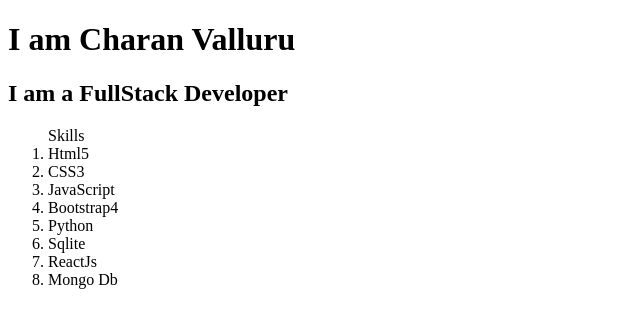
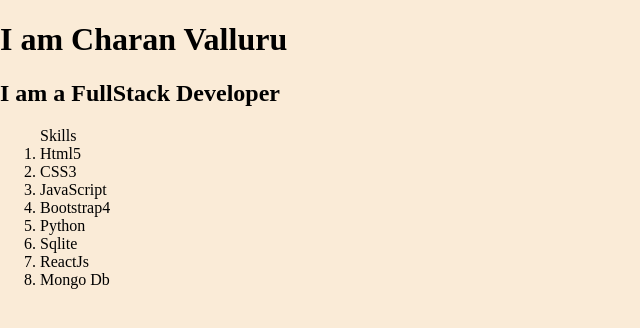
Before and after one commit to codeboxofficial/practice, a plain HTML site: page index.html in a window 1280 px wide. Shown: the whole page, without its empty margins (0-640 px from the left). Drawn offline with Linux system fonts and the light colour scheme.

Commit message:
added css file

```diff
--- a/index.html
+++ b/index.html
@@ -4,6 +4,7 @@
     <meta charset="UTF-8">
     <meta http-equiv="X-UA-Compatible" content="IE=edge">
     <meta name="viewport" content="width=device-width, initial-scale=1.0">
+    <link rel="stylesheet" href="style.css">
     <title>My profile</title>
 </head>
 <body>
--- /dev/null
+++ b/style.css
@@ -0,0 +1,5 @@
+body{
+    margin: 0px;
+    background-color: antiquewhite;
+
+}
```
